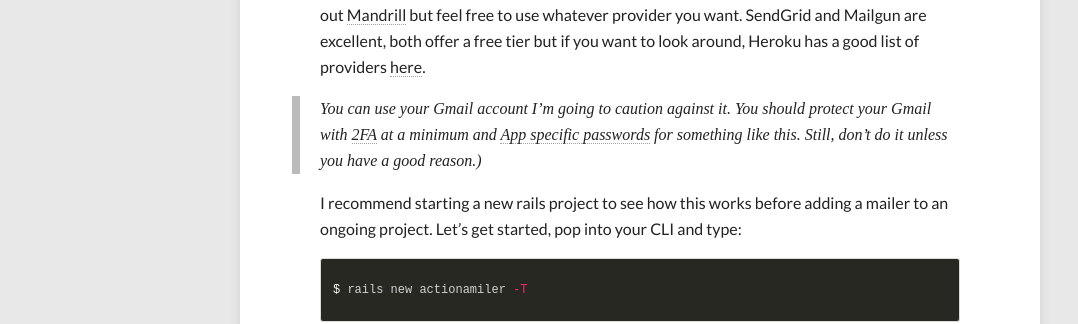
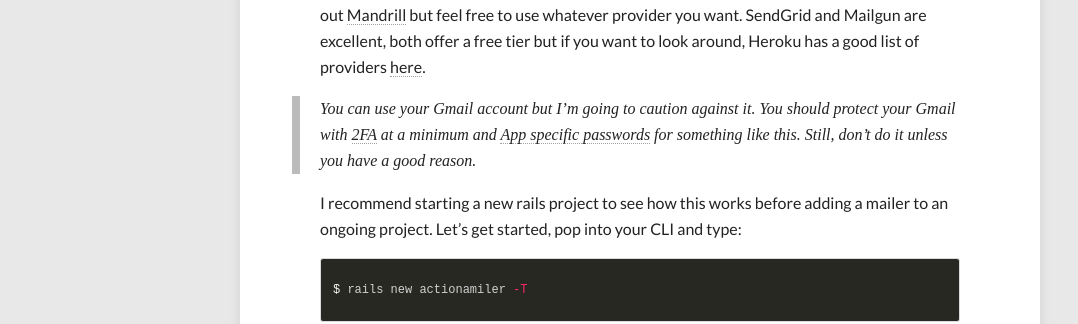
Before and after one commit to chadcodes/chadcodes.github.io, a Jekyll site: the page built from _posts/2014-06-30-actionmailer-for-localhost.markdown, in a window 1280 px wide and 900 px high, scrolled down 369 px. Shown: the part 160-484 px from the top of the window, without its empty margins (0-1078 px from the left). Built offline with Jekyll 4.4.1, drawn with Linux system fonts in a browser that asks for light colours; nearby versions of some CDN libraries.

Commit message:
quote block

```diff
--- a/_posts/2014-06-30-actionmailer-for-localhost.markdown
+++ b/_posts/2014-06-30-actionmailer-for-localhost.markdown
@@ -13,7 +13,7 @@
 [mandrill]: http://mandrill.com/
 [heroku]: https://addons.heroku.com/#email-sms
 
-> You can use your Gmail account I’m going to caution against it.  You should protect your Gmail with [2FA][google-2fa] at a minimum and [App specific passwords][google-apppass] for something like this.  Still, don’t do it unless you have a good reason.)
+> You can use your Gmail account but I’m going to caution against it.  You should protect your Gmail with [2FA][google-2fa] at a minimum and [App specific passwords][google-apppass] for something like this.  Still, don’t do it unless you have a good reason.
 
 [google-2fa]: https://support.google.com/accounts/answer/180744?hl=en
 [google-apppass]: https://support.google.com/accounts/answer/185833?hl=en
```
